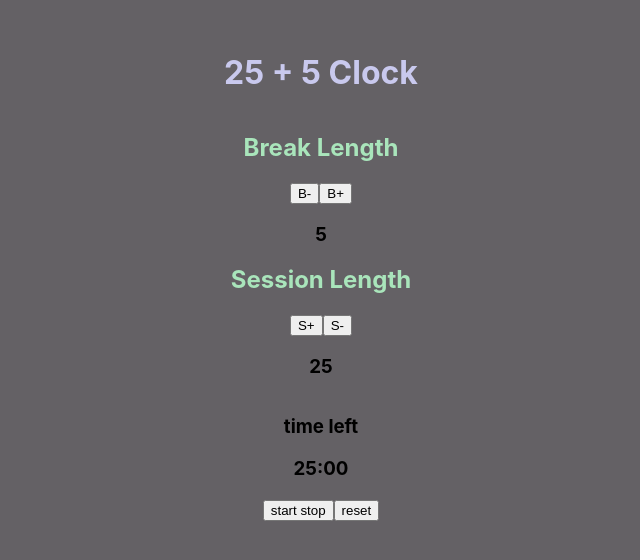
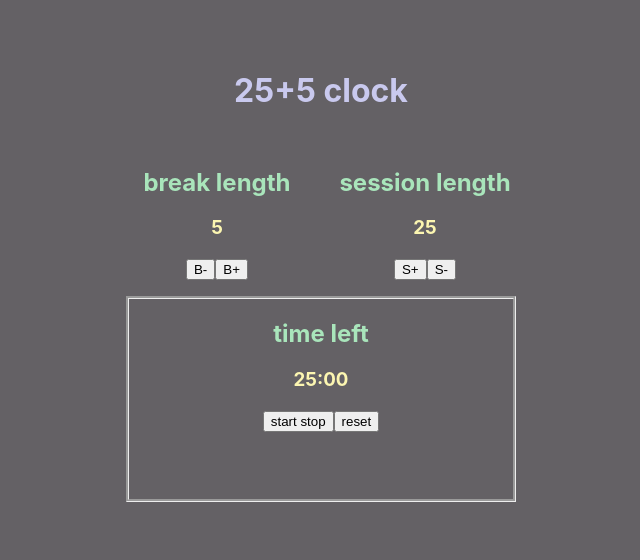
Before and after one commit to adrianytw/fcc-25-5-clock, a React (Create React App) app: page / in a window 1280 px wide. Shown: the part 124-684 px from the top of the page, without its empty margins (319-959 px from the left). Built offline with nearby package versions, Linux system fonts and the light colour scheme.

Commit message:
added some css

```diff
--- a/src/App.css
+++ b/src/App.css
@@ -23,3 +23,7 @@ h1 {
 h2 {
   color: var(--celadon);
 }
+
+h3 {
+  color: var(--blond);
+}
--- a/src/App.js
+++ b/src/App.js
@@ -5,7 +5,7 @@ import Timer from './components/Timer';
 function App() {
   return (
     <div className="App">
-      <h1>25 + 5 Clock</h1>
+      <h1>25+5 clock</h1>
       <LengthControl  />
       <Timer />
 
--- /dev/null
+++ b/src/components/LengthControl.css
@@ -0,0 +1,12 @@
+.controls-group {
+    display: flex;
+    flex-direction: row;
+    justify-content: center;
+    align-items: center;
+}
+
+.control {
+    width: 11rem;
+    padding: 1rem;
+    border: 1rem;
+}
--- a/src/components/LengthControl.js
+++ b/src/components/LengthControl.js
@@ -1,3 +1,5 @@
+import "./LengthControl.css"
+
 import { useSelector } from "react-redux"
 
 const LengthControl = () => {
@@ -6,16 +8,16 @@ const LengthControl = () => {
     return (
         <div className="controls-group">
             <div className="control">
-                <h2 id='break-label'>Break Length</h2>
+                <h2 id='break-label'>break length</h2>
+                <h3 id='break-length'>{breakLength}</h3>
                 <button id='break-decrement'>B-</button>
                 <button id='break-increment'>B+</button>
-                <h3 id='break-length'>{breakLength}</h3>
             </div>
             <div className="control">
-                <h2 id='session-label'>Session Length</h2>
+                <h2 id='session-label'>session length</h2>
+                <h3 id='session-length'>{sessionLength}</h3>
                 <button id='session-decrement'>S+</button>
                 <button id='session-increment'>S-</button>
-                <h3 id='session-length'>{sessionLength}</h3>
             </div>
         </div>
     )
--- /dev/null
+++ b/src/components/Timer.css
@@ -0,0 +1,6 @@
+#timer-wrap {
+    border-style: groove;
+    width: 30vw;
+    height: 25vh;
+
+}
--- a/src/components/Timer.js
+++ b/src/components/Timer.js
@@ -1,3 +1,5 @@
+import './Timer.css'
+
 import { useSelector } from "react-redux"
 
 const Timer = () => {
@@ -6,7 +8,7 @@ const Timer = () => {
 
     return (
         <div id="timer-wrap">
-            <h3 id='timer-label'>time left</h3>
+            <h2 id='timer-label'>time left</h2>
             <h3 id='time-left'>{time}</h3>
             <button id='start_stop'>start stop</button>
             <button id='reset'>reset</button>
```
